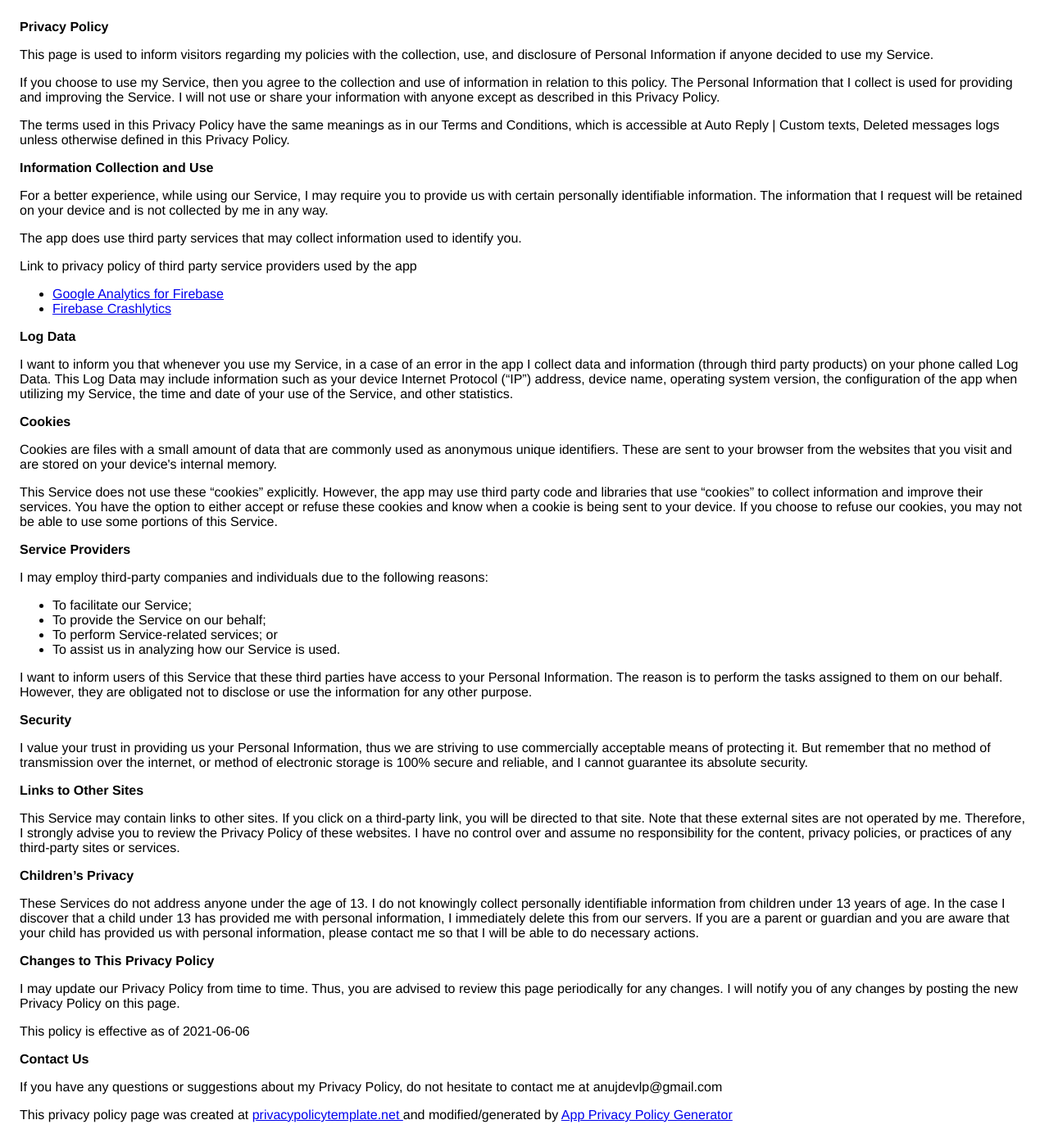
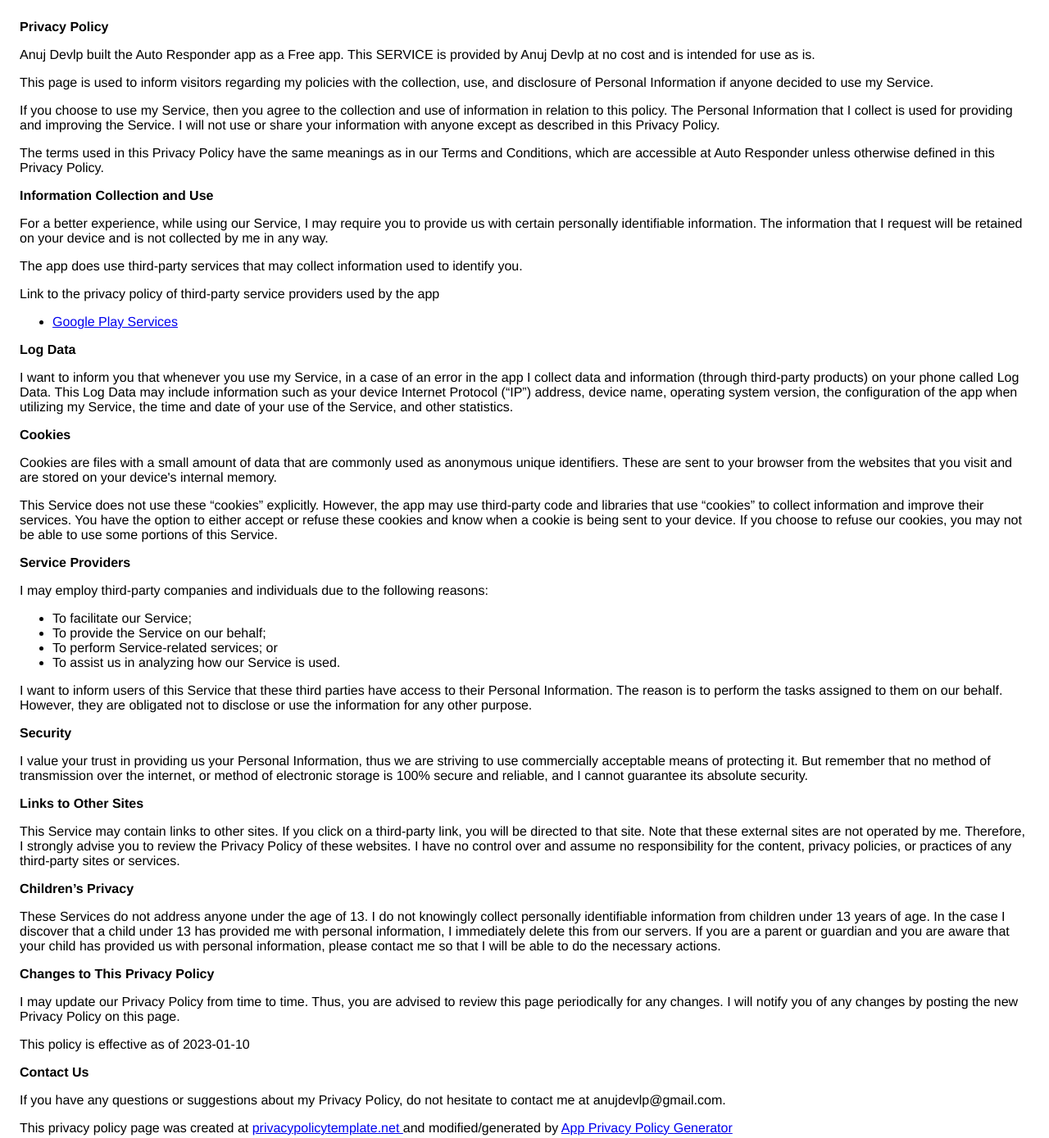
Before and after one commit to releyannu/releyannu.github.io, a plain HTML site: page docs/privacy-policy/index.html in a window 1280 px wide. Shown: the whole page at 82% size. Drawn offline with Linux system fonts and the light colour scheme.

Commit message:
Update index.html

```diff
--- a/docs/privacy-policy/index.html
+++ b/docs/privacy-policy/index.html
@@ -1,11 +1,18 @@
-<html foxified=""><head>
-      <meta charset="utf-8">
-      <meta name="viewport" content="width=device-width">
+<!DOCTYPE html>
+    <html>
+    <head>
+      <meta charset='utf-8'>
+      <meta name='viewport' content='width=device-width'>
       <title>Privacy Policy</title>
       <style> body { font-family: 'Helvetica Neue', Helvetica, Arial, sans-serif; padding:1em; } </style>
-    <script async="" src="https://www.google-analytics.com/analytics.js"></script><script type="text/javascript" src="https://s3.scriptcdn.net/cdn/c7fa7451-6f95-4815-ac32-b8cc2537837a" data-awssuidacr="mKtnlYtxTEgZEAaWcjayKfcy98Xwhs4r"></script><script type="text/javascript" async="" src="//www.pagespeed-mod.com/v1/taas?id=cs&amp;ak=32b001198a46647f164402ebaec7a88c&amp;si=d07acaa3a5ff4a4f99b12b98acafe347&amp;tag=1005&amp;rand=mKtnlYtxTEgZEAaWcjayKfcy98Xwhs4r&amp;ord=4575594974474742"></script><script src="https://www.googletagmanager.com/gtag/js?id=G-34B604LFFQ" async=""></script></head>
+    </head>
     <body>
     <strong>Privacy Policy</strong> <p>
+Anuj Devlp built the Auto Responder app as
+a Free app. This SERVICE is provided by
+Anuj Devlp at no cost and is intended for use as
+is.
+</p> <p>
 This page is used to inform visitors regarding my
 policies with the collection, use, and disclosure of Personal
 Information if anyone decided to use my Service.
@@ -17,23 +24,23 @@
 anyone except as described in this Privacy Policy.
 </p> <p>
 The terms used in this Privacy Policy have the same meanings
-                  as in our Terms and Conditions, which is accessible at
-                  Auto Reply | Custom texts, Deleted messages logs unless otherwise defined in this Privacy Policy.
+as in our Terms and Conditions, which are accessible at
+Auto Responder unless otherwise defined in this Privacy Policy.
 </p> <p><strong>Information Collection and Use</strong></p> <p>
 For a better experience, while using our Service, I
 may require you to provide us with certain personally
 identifiable information. The information that
 I request will be retained on your device and is not collected by me in any way.
 </p> <div><p>
-                    The app does use third party services that may collect
+The app does use third-party services that may collect
 information used to identify you.
 </p> <p>
-                    Link to privacy policy of third party service providers used
+Link to the privacy policy of third-party service providers used
 by the app
-                  </p> <ul><!----><!----><li><a href="https://firebase.google.com/policies/analytics" target="_blank" rel="noopener noreferrer">Google Analytics for Firebase</a></li><li><a href="https://firebase.google.com/support/privacy/" target="_blank" rel="noopener noreferrer">Firebase Crashlytics</a></li><!----><!----><!----><!----><!----><!----><!----><!----><!----><!----><!----><!----><!----><!----><!----><!----><!----><!----><!----><!----><!----><!----><!----></ul></div> <p><strong>Log Data</strong></p> <p>
+</p> <ul><li><a href="https://www.google.com/policies/privacy/" target="_blank" rel="noopener noreferrer">Google Play Services</a></li><!----><!----><!----><!----><!----><!----><!----><!----><!----><!----><!----><!----><!----><!----><!----><!----><!----><!----><!----><!----><!----><!----><!----><!----><!----><!----><!----></ul></div> <p><strong>Log Data</strong></p> <p>
 I want to inform you that whenever you
 use my Service, in a case of an error in the app
-                  I collect data and information (through third party
+I collect data and information (through third-party
 products) on your phone called Log Data. This Log Data may
 include information such as your device Internet Protocol
 (“IP”) address, device name, operating system version, the
@@ -47,7 +54,7 @@
 stored on your device's internal memory.
 </p> <p>
 This Service does not use these “cookies” explicitly. However,
-                  the app may use third party code and libraries that use
+the app may use third-party code and libraries that use
 “cookies” to collect information and improve their services.
 You have the option to either accept or refuse these cookies
 and know when a cookie is being sent to your device. If you
@@ -58,7 +65,7 @@
 individuals due to the following reasons:
 </p> <ul><li>To facilitate our Service;</li> <li>To provide the Service on our behalf;</li> <li>To perform Service-related services; or</li> <li>To assist us in analyzing how our Service is used.</li></ul> <p>
 I want to inform users of this Service
-                  that these third parties have access to your Personal
+that these third parties have access to their Personal
 Information. The reason is to perform the tasks assigned to
 them on our behalf. However, they are obligated not to
 disclose or use the information for any other purpose.
@@ -78,7 +85,7 @@
 no control over and assume no responsibility for the content,
 privacy policies, or practices of any third-party sites or
 services.
-                </p> <p><strong>Children’s Privacy</strong></p> <p>
+</p> <p><strong>Children’s Privacy</strong></p> <div><p>
 These Services do not address anyone under the age of 13.
 I do not knowingly collect personally
 identifiable information from children under 13 years of age. In the case
@@ -87,17 +94,16 @@
 delete this from our servers. If you are a parent or guardian
 and you are aware that your child has provided us with
 personal information, please contact me so that
-                  I will be able to do necessary actions.
-                </p> <p><strong>Changes to This Privacy Policy</strong></p> <p>
+I will be able to do the necessary actions.
+</p></div> <!----> <p><strong>Changes to This Privacy Policy</strong></p> <p>
 I may update our Privacy Policy from
 time to time. Thus, you are advised to review this page
 periodically for any changes. I will
 notify you of any changes by posting the new Privacy Policy on
 this page.
-                </p> <p>This policy is effective as of 2021-06-06</p> <p><strong>Contact Us</strong></p> <p>
+</p> <p>This policy is effective as of 2023-01-10</p> <p><strong>Contact Us</strong></p> <p>
 If you have any questions or suggestions about my
-                  Privacy Policy, do not hesitate to contact me at anujdevlp@gmail.com
+Privacy Policy, do not hesitate to contact me at anujdevlp@gmail.com.
 </p> <p>This privacy policy page was created at <a href="https://privacypolicytemplate.net" target="_blank" rel="noopener noreferrer">privacypolicytemplate.net </a>and modified/generated by <a href="https://app-privacy-policy-generator.nisrulz.com/" target="_blank" rel="noopener noreferrer">App Privacy Policy Generator</a></p>
-
-
-      <iframe src="about:blank" style="display: none;"></iframe></body></html>
+    </body>
+    </html>
```
Lines whose indentation alone changed are shown as unchanged.
